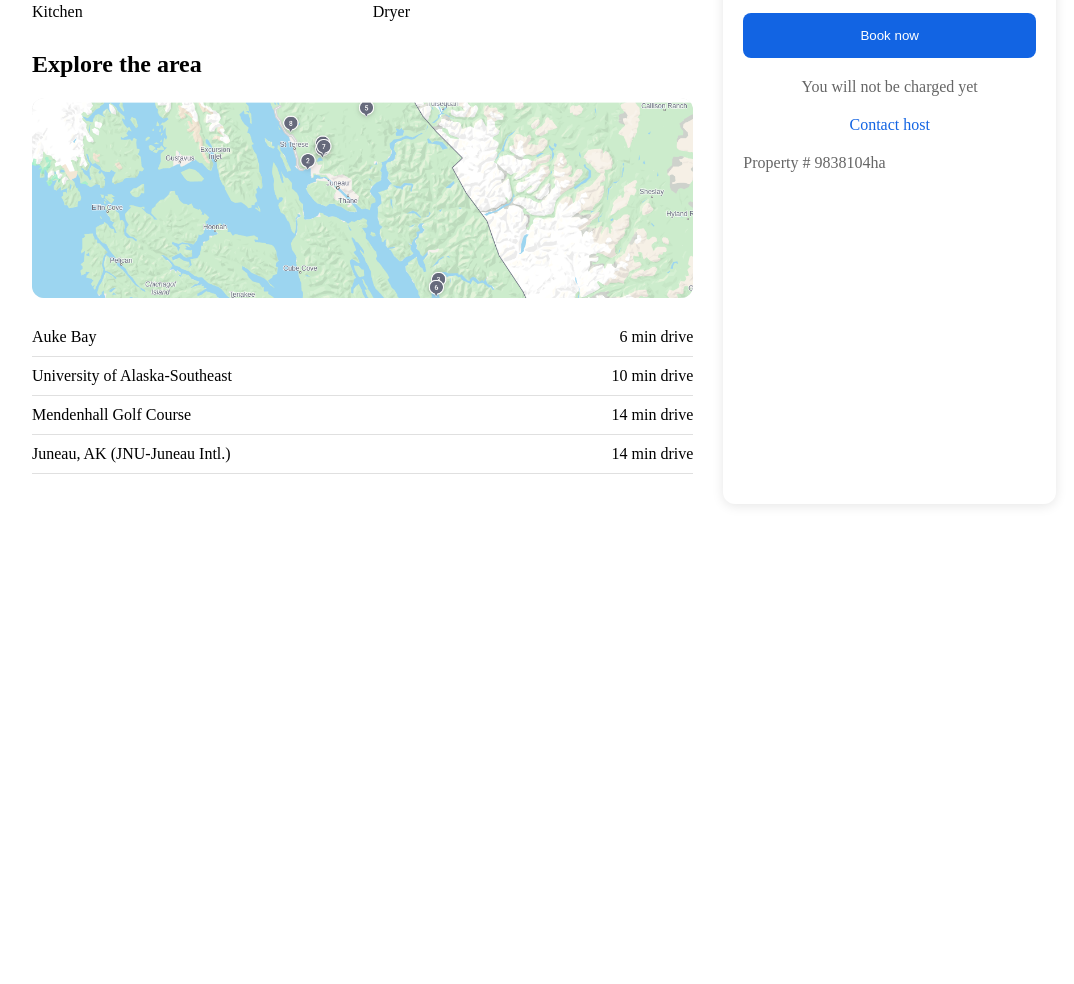
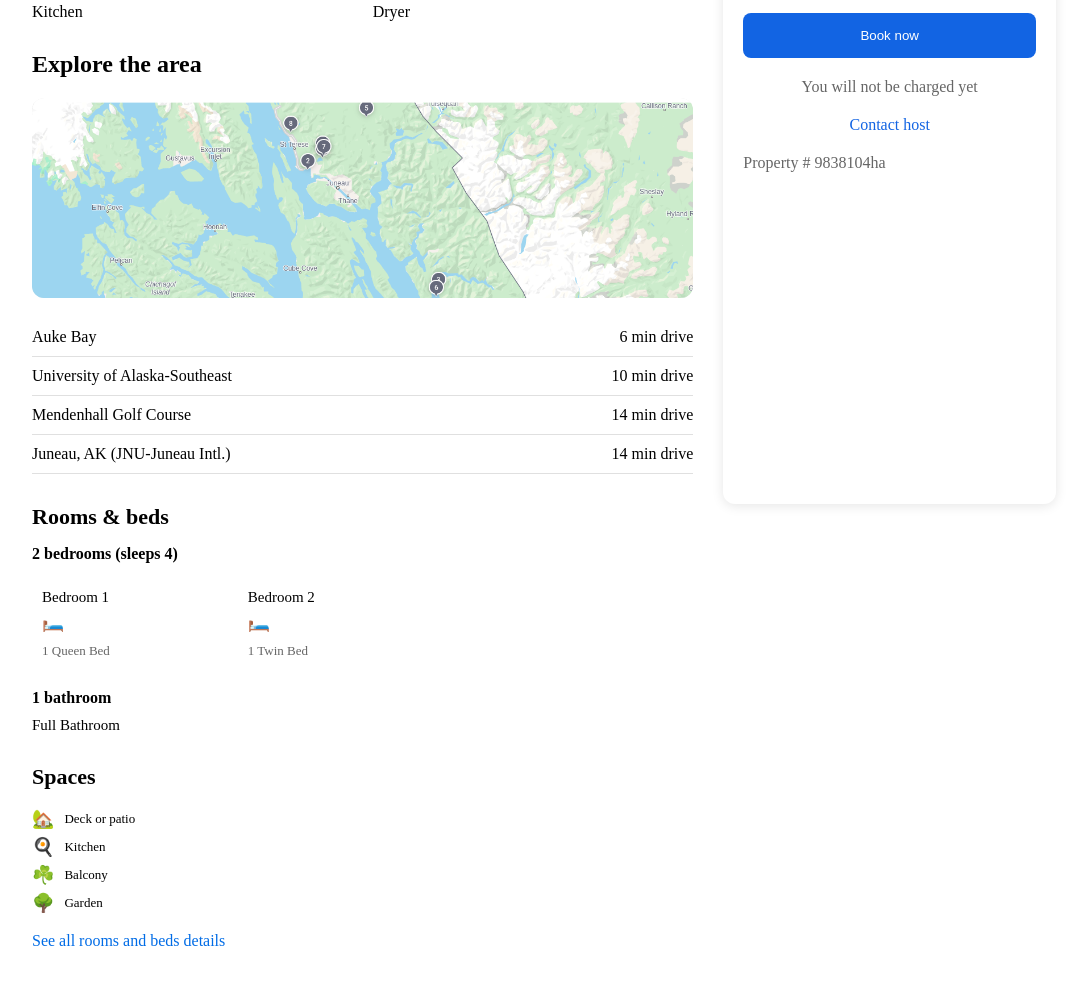
Before and after one commit to Khairun-Nahar-Munne/w3-assignment1, a plain HTML site: page index.html in a window 1280 px wide. Shown: the part 923-1907 px from the top of the page, without its empty margins (96-1170 px from the left). Before the commit the page ends 1467 px from the top, so only its background shows below. Drawn offline with Linux system fonts and the light colour scheme; files that its build step writes are made by us from their sources.

Commit message:
room and bed details are added

```diff
--- a/index.html
+++ b/index.html
@@ -176,6 +176,59 @@
             </div>
         </div>
        </section>
+
+       <!--rooms&beds details-->
+       <section>
+        <div class="room-details">
+            <h2>Rooms & beds</h2>
+            <div class="subtitle"><h4>2 bedrooms (sleeps 4)</h4></div>
+
+            <div class="rooms-grid">
+                <div class="room">
+                    <div class="room-name">Bedroom 1</div>
+                    <div class="bed-info">
+                        <span class="bed-icon"></span>
+                        1 Queen Bed
+                    </div>
+                </div>
+                <div class="room">
+                    <div class="room-name">Bedroom 2</div>
+                    <div class="bed-info">
+                        <span class="bed-icon"></span>
+                        1 Twin Bed
+                    </div>
+                </div>
+            </div>
+
+            <div class="bathroom">
+                <h4>1 bathroom</h2>
+                <p>Full Bathroom</p>
+            </div>
+        </div>
+
+        <div class="room-details">
+            <h2>Spaces</h2>
+            <ul class="spaces-list">
+                <li class="space-item">
+                    <span class="space-icon">🏡</span>
+                    <p>Deck or patio</p>
+                </li>
+                <li class="space-item">
+                    <span class="space-icon">🍳</span>
+                   <p> Kitchen</p>
+                </li>
+                <li class="space-item">
+                    <span class="space-icon">☘️</span>
+                   <p> Balcony</p>
+                </li>
+                <li class="space-item">
+                    <span class="space-icon">🌳</span>
+                    <p>Garden</p>
+                </li>
+            </ul>
+            <a href="#" class="room-details-link">See all rooms and beds details</a>
+        </div>
+       </section>
     </main>
 
     <!--footer-->
--- a/style.css
+++ b/style.css
@@ -322,6 +322,99 @@ nav {
 }
 
 
+/*room and bed details*/
+
+.room-details{
+    margin-bottom: 30px;
+}
+
+.room-details h2 {
+    font-size: 22px;
+    margin-bottom: 15px;
+}
+
+.subtitle {
+    margin-bottom: 16px;
+}
+
+.rooms-grid {
+    display: grid;
+    grid-template-columns: repeat(5,1fr) ;
+    gap: 5px;
+    margin-bottom: 20px;
+}
+
+.room {
+    padding: 10px;
+    border-radius: 8px;
+}
+
+.room-name {
+    font-size: 15px;
+    font-weight: 500;
+    margin-bottom: 5px;
+}
+
+
+.bed-info {
+    color: #666;
+    font-size: 13px;
+    display: flex;
+    flex-direction: column;
+    gap:10px;
+
+}
+.bed-info span{
+
+    font-size: 18px;
+
+}
+
+
+.bed-icon::before {
+    content: '🛏️';
+    margin-right: 8px;
+}
+
+.bathroom {
+    display:flex;
+    flex-direction: column;
+    gap:10px;
+}
+.bathroom p{
+    font-size: 15px;
+}
+
+.spaces-list {
+    list-style: none;
+}
+
+.space-item {
+    display: flex;
+    align-items: center;
+    padding: 3px 0;
+}
+.space-item p{
+    font-size: 13px;
+}
+
+.space-icon {
+    margin-right: 10px;
+    font-size: 18px;
+}
+
+.room-details-link {
+    color: #006CE6;
+    text-decoration: none;
+    display: inline-block;
+    margin-top: 15px;
+}
+
+.room-details-link:hover {
+    text-decoration: underline;
+}
+
+
 
 
 @media screen and (max-width: 768px) {
@@ -450,7 +543,7 @@ nav {
         background: white;
     }
 
-    /*inormation*/
+    /*inormation section*/
     .info-content {
         grid-template-columns: 1fr;
     }
@@ -468,4 +561,21 @@ nav {
     .listing-title {
         font-size: 1.5em;
     }
+
+    /*room and bed details section*/
+    .rooms-grid {
+        grid-template-columns: repeat(3,1fr) ;
+    gap: 5px;
+    }
+
+    .room-details h2 {
+        font-size: 20px;
+    }
+
+    .room {
+        padding: 8px;
+    }
+    .space-item {
+        padding: 6px 0;
+    }
 }
```
